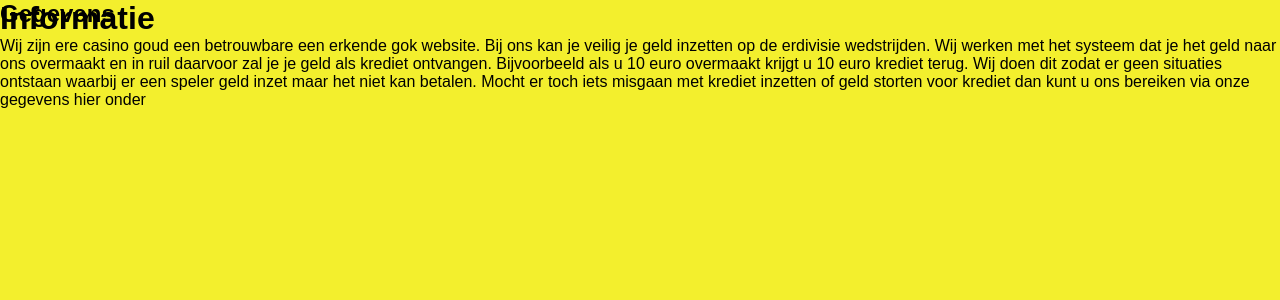
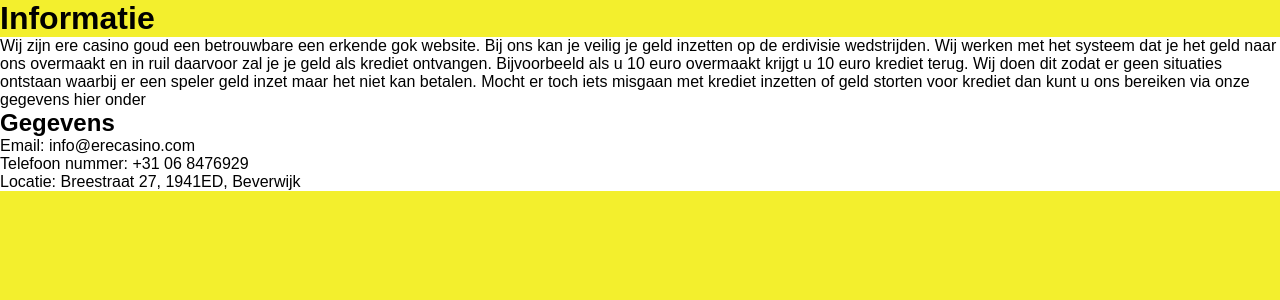
Before and after one commit to Ichthus-Lyceum/ich-2526-4h-in1-powebdesign-daanmidasrens, a PHP site: page /overons.php in a window 1280 px wide. Shown: the top 300 px of the page. Run offline with PHP 8.4, Linux system fonts and the light colour scheme.

Commit message:
overons infi

```diff
--- a/overons.php
+++ b/overons.php
@@ -16,8 +16,9 @@
 
     <header>
     <h1> Informatie </h1>
-    </header>
-    <p> Wij zijn ere casino goud een betrouwbare een erkende gok website.
+</header>
+  <main>
+<p> Wij zijn ere casino goud een betrouwbare een erkende gok website.
         Bij ons kan je veilig je geld inzetten op de erdivisie wedstrijden.
         Wij werken met het systeem dat je het geld naar ons overmaakt en in ruil daarvoor zal je je geld als krediet ontvangen.
         Bijvoorbeeld als u 10 euro overmaakt krijgt u 10 euro krediet terug.
@@ -25,17 +26,19 @@
         Mocht er toch iets misgaan met krediet inzetten of geld storten voor krediet dan kunt u ons bereiken via onze gegevens hier onder
     </p>
 
-    <header>
-    <h2> Gegevens </h2>
-</header>
 
 
-    <p2>
+
+    <h2> Gegevens </h2>
+
+    <p> Email: info@erecasino.com</p>
+   <p> Telefoon nummer: +31 06 8476929 </p>
+   <p>Locatie: Breestraat 27, 1941ED, Beverwijk </p>
+</main>
 
 
 
 
-    </p2>
 
 </body>
 </html>
```
